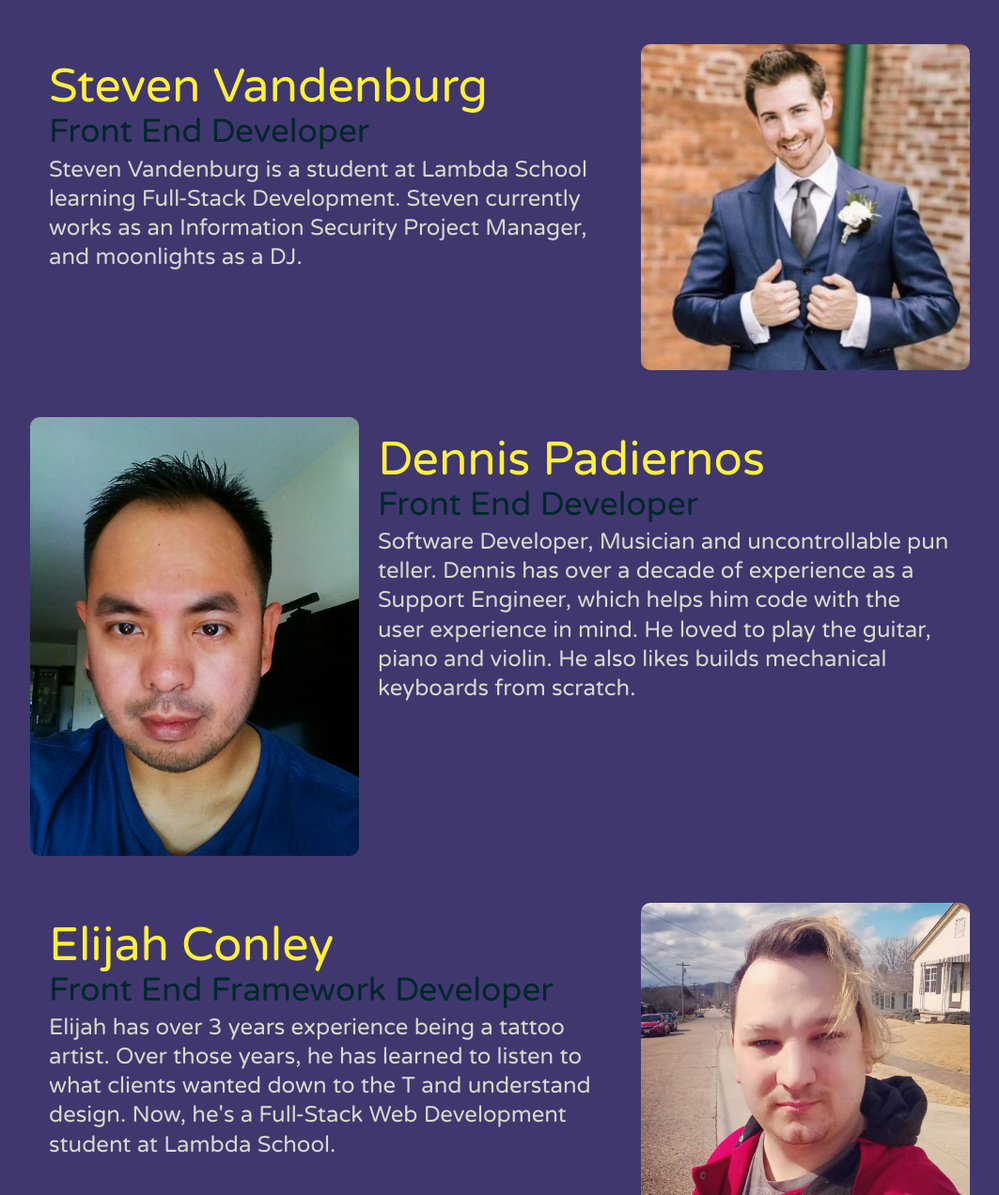
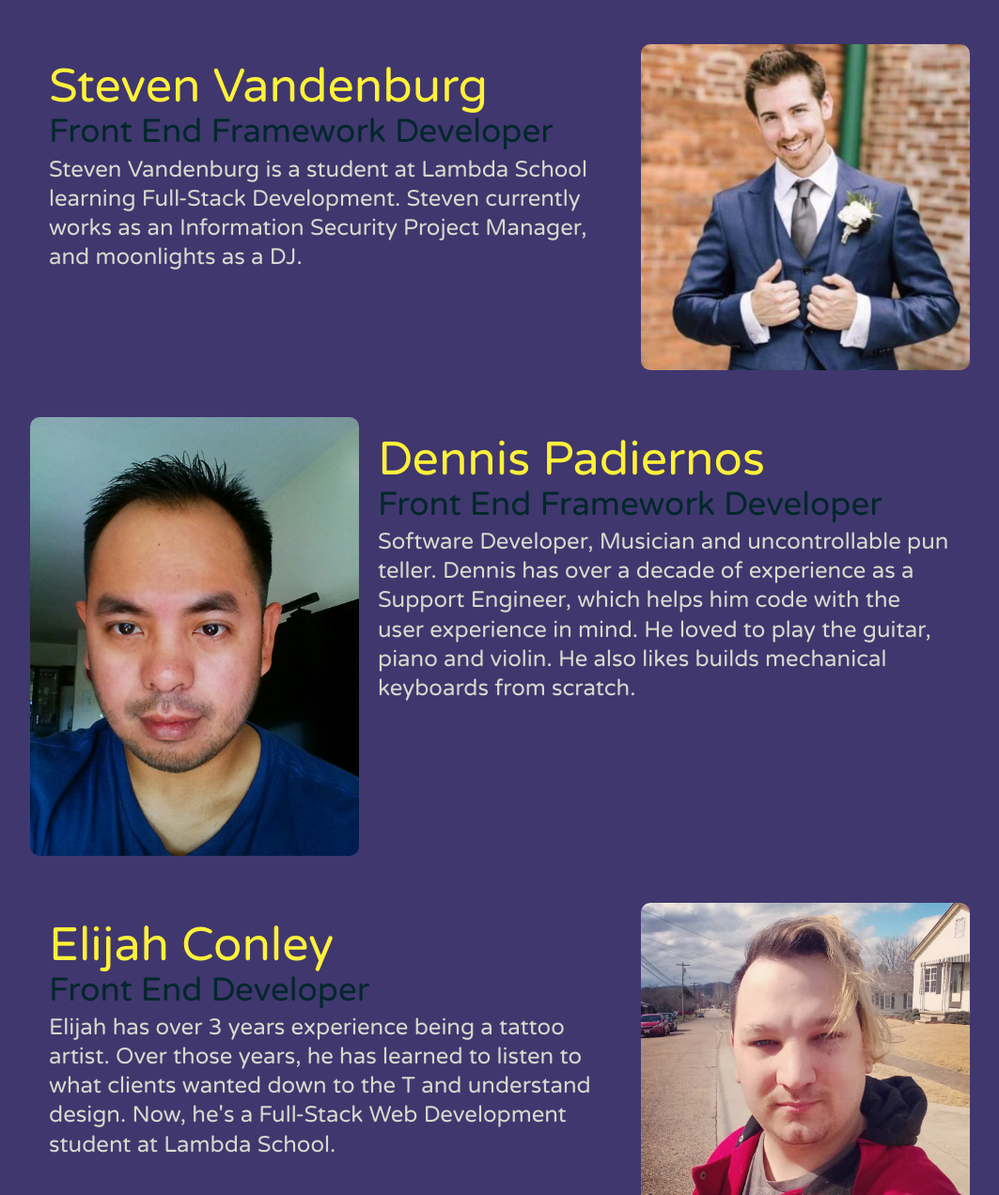
Before and after one commit to snoozzze-team/landing-page, a plain HTML site: page meet.html in a window 1280 px wide. Shown: the part 889-2161 px from the top of the page at 94% size, without its empty margins (108-1171 px from the left). Drawn offline with Linux system fonts and the light colour scheme.

Commit message:
fixed titles

```diff
--- a/meet.html
+++ b/meet.html
@@ -41,7 +41,7 @@
         <img class="content-img" src="imgs/svandenburg.jpg">
         <div class="content">
         <h3 class="name">Steven Vandenburg</h2>
-        <h4 class="title">Front End Developer</h4>
+        <h4 class="title">Front End Framework Developer</h4>
         <p class="about">Steven Vandenburg is a student at Lambda School learning Full-Stack Development. Steven currently works as an Information Security Project Manager, and moonlights as a DJ.</p>
       </div>
       </div>
@@ -50,7 +50,7 @@
         <img class="content-img" src="imgs/dennis.jpg">
         <div class="content">
           <h3 class="name">Dennis Padiernos</h3>
-          <h4 class="title">Front End Developer</h4>
+          <h4 class="title">Front End Framework Developer</h4>
           <p class="about">Software Developer, Musician and uncontrollable pun teller. Dennis has over a decade of experience as a Support Engineer, which helps him code with the user experience in mind. He loved to play the guitar, piano and violin. He also likes builds mechanical keyboards from scratch.</p>
         </div>
       </div>
@@ -59,7 +59,7 @@
           <img class="content-img" src="imgs/Elijah-Headshot.jpg">
           <div class="content">
           <h3 class="name">Elijah Conley</h3>
-          <h4 class="title">Front End Framework Developer</h3>
+          <h4 class="title">Front End Developer</h3>
           <p class="about">Elijah has over 3 years experience being a tattoo artist. Over those years, he has learned to listen to what clients wanted down to the T and understand design.
             Now, he's a Full-Stack Web Development student at Lambda School.</p>
         </div>
```
